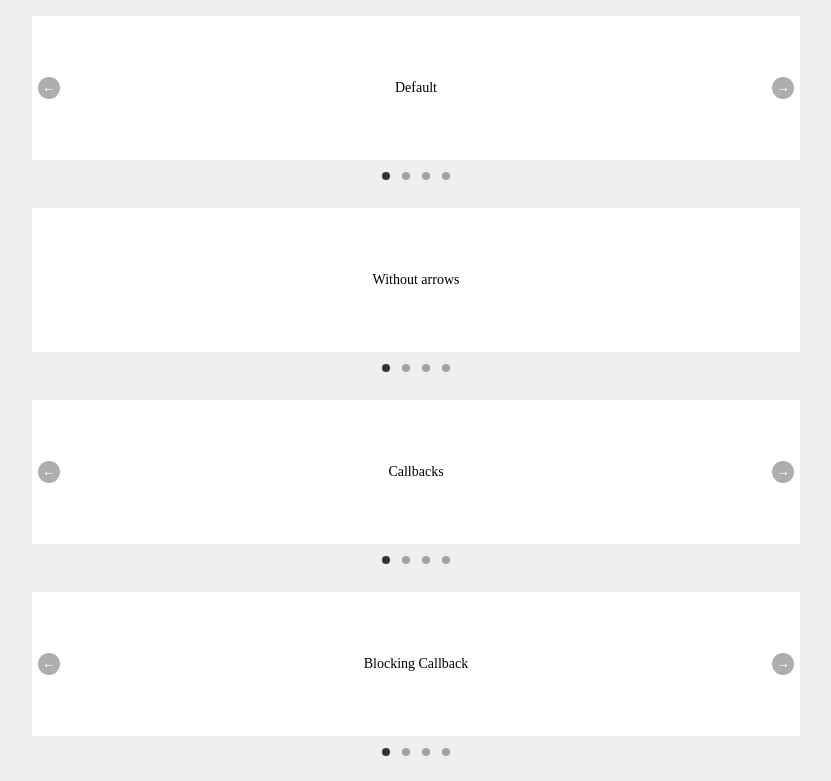
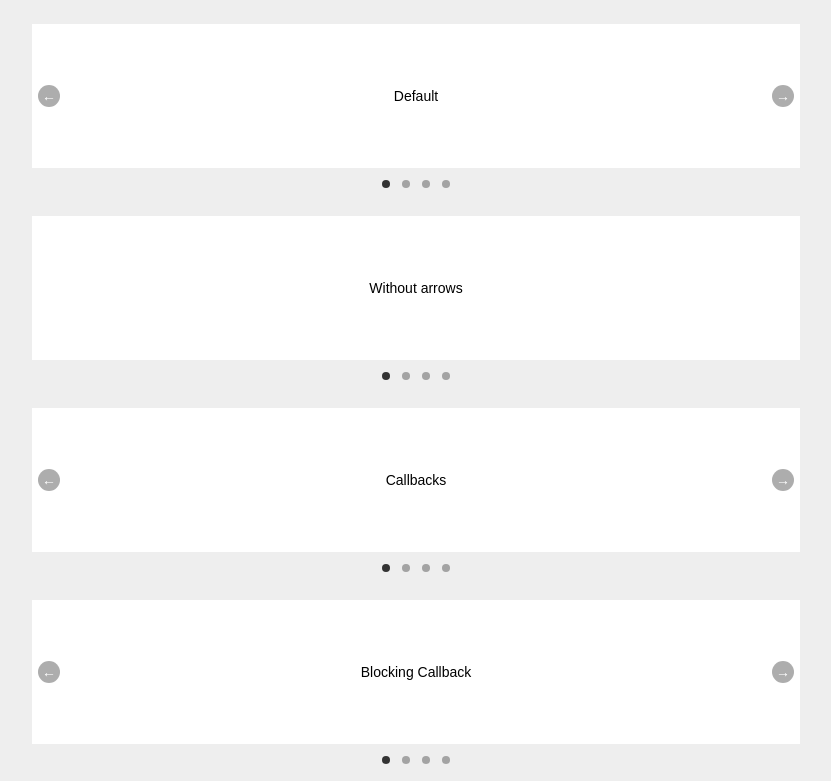
Before and after one commit to electerious/basicSlider, a website: page demos/default.html in a window 1280 px wide. Shown: the top 781 px of the page, without its empty margins (224-1055 px from the left). Drawn offline with nearby package versions, Linux system fonts and the light colour scheme.

Commit message:
Simplified demos

```diff
--- a/demos/default.html
+++ b/demos/default.html
@@ -4,7 +4,6 @@
 	<meta charset="utf-8">
 	<title>basicSlider Demo</title>
 
-	<link rel="stylesheet" href="https://cdnjs.cloudflare.com/ajax/libs/normalize/3.0.3/normalize.min.css">
 	<link rel="stylesheet" href="../dist/basicSlider.min.css">
 	<link rel="stylesheet" href="../dist/themes/default.min.css">
 
@@ -13,6 +12,7 @@
 	<style>
 
 		html {
+			font-family: sans-serif;
 			width: 100%;
 			height: 100%;
 		}
```
Also changed, not shown: demos/emoji.html (+1 -1 lines), demos/responsive.html (+1 -1 lines), demos/touch.html (+1 -1 lines).
